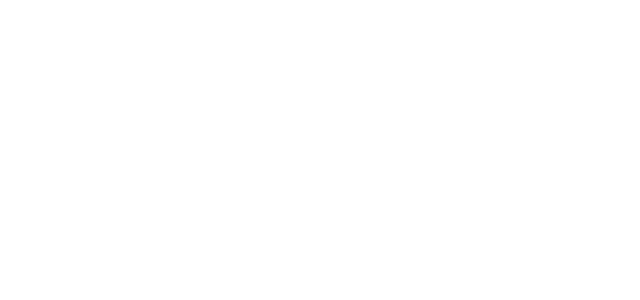
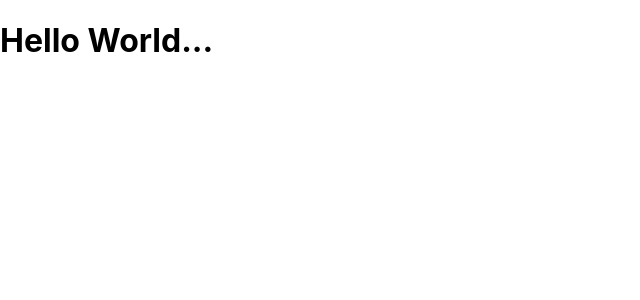
Before and after one commit to ahmedkhan/expense-tracker-react-typescript, a React (Create React App) app: page / in a window 1280 px wide. Shown: the top 300 px of the page, without its empty margins (0-640 px from the left). Built offline with nearby package versions, Linux system fonts and the light colour scheme.

Commit message:
Update App.tsx

```diff
--- a/src/App.tsx
+++ b/src/App.tsx
@@ -6,7 +6,9 @@
   return (
 
   <TrackerProvider>
-
+    <div>
+      <h1>Hello World...</h1>
+    </div>
   </TrackerProvider>
   );
 }
```
